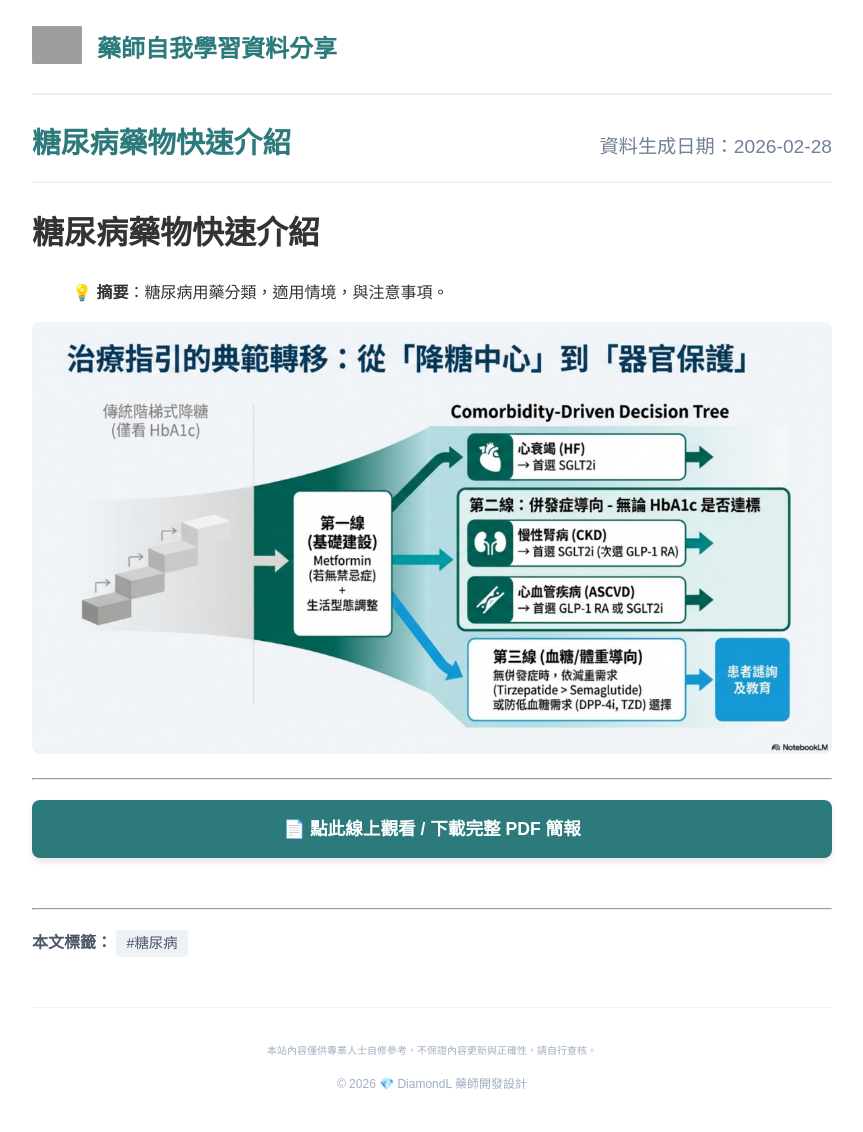
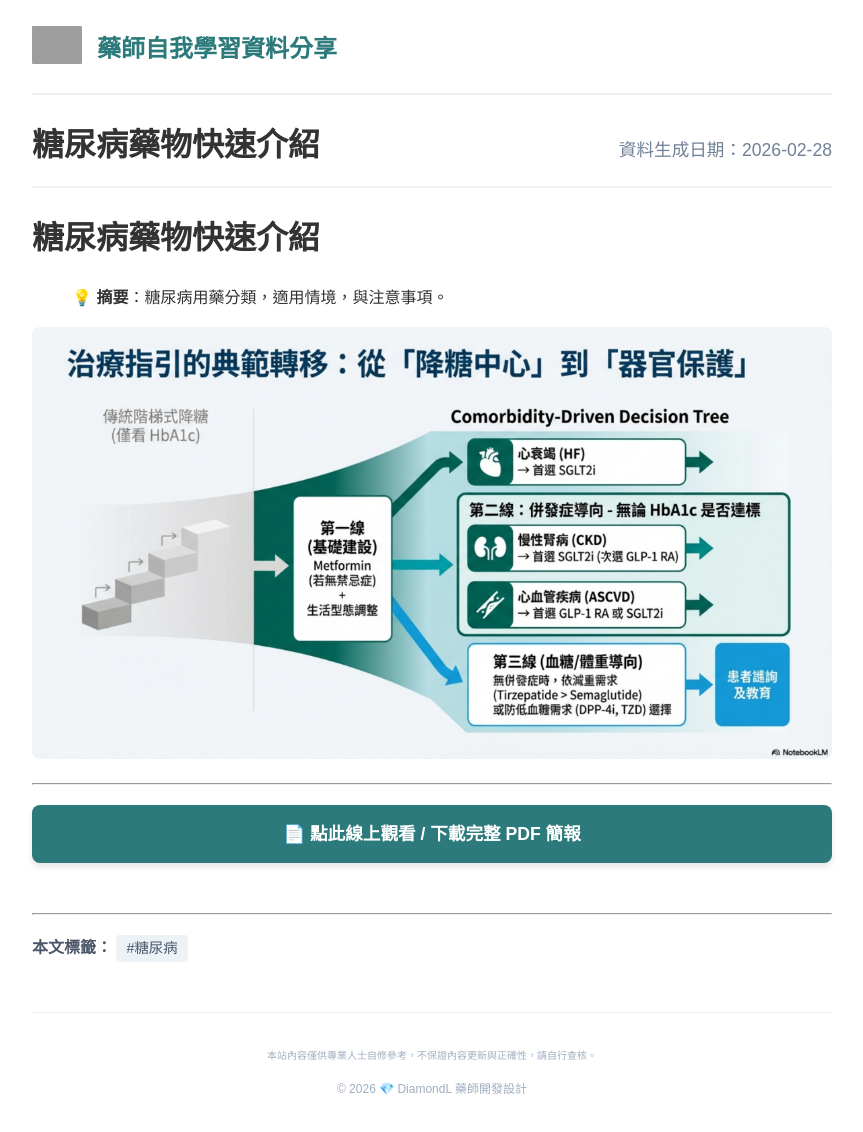
Before and after one commit to liaoweihung/note, a Jekyll site: the page built from _meds/DMinOPD.md, in a window 1280 px wide. Shown: the whole page, without its empty margins (208-1071 px from the left). Built offline with Jekyll 4.4.1, drawn with Linux system fonts in a browser that asks for light colours; grey boxes are pictures that could not be loaded.

Commit message:
Change title color and increase font size
Updated title styling and font size in the layout.

```diff
--- a/_layouts/default.html
+++ b/_layouts/default.html
@@ -57,8 +57,8 @@
   <main>
     {% if page.date %}
     <div style="display: flex; justify-content: space-between; align-items: baseline; border-bottom: 2px solid #edf2f7; padding-bottom: 15px; margin-bottom: 25px;">
-      <h1 style="margin: 0; color: #2c7a7b; font-size: 1.8em;">{{ page.title }}</h1>
-      <span style="color: #718096; font-size: 1.2em; font-weight: normal;">
+      <h1 style="margin: 0; color: #333333; font-size: 2em;">{{ page.title }}</h1>
+      <span style="color: #718096; font-size: 1.1em; font-weight: normal;">
         資料生成日期：{{ page.date | date: "%Y-%m-%d" }}
       </span>
     </div>
```
